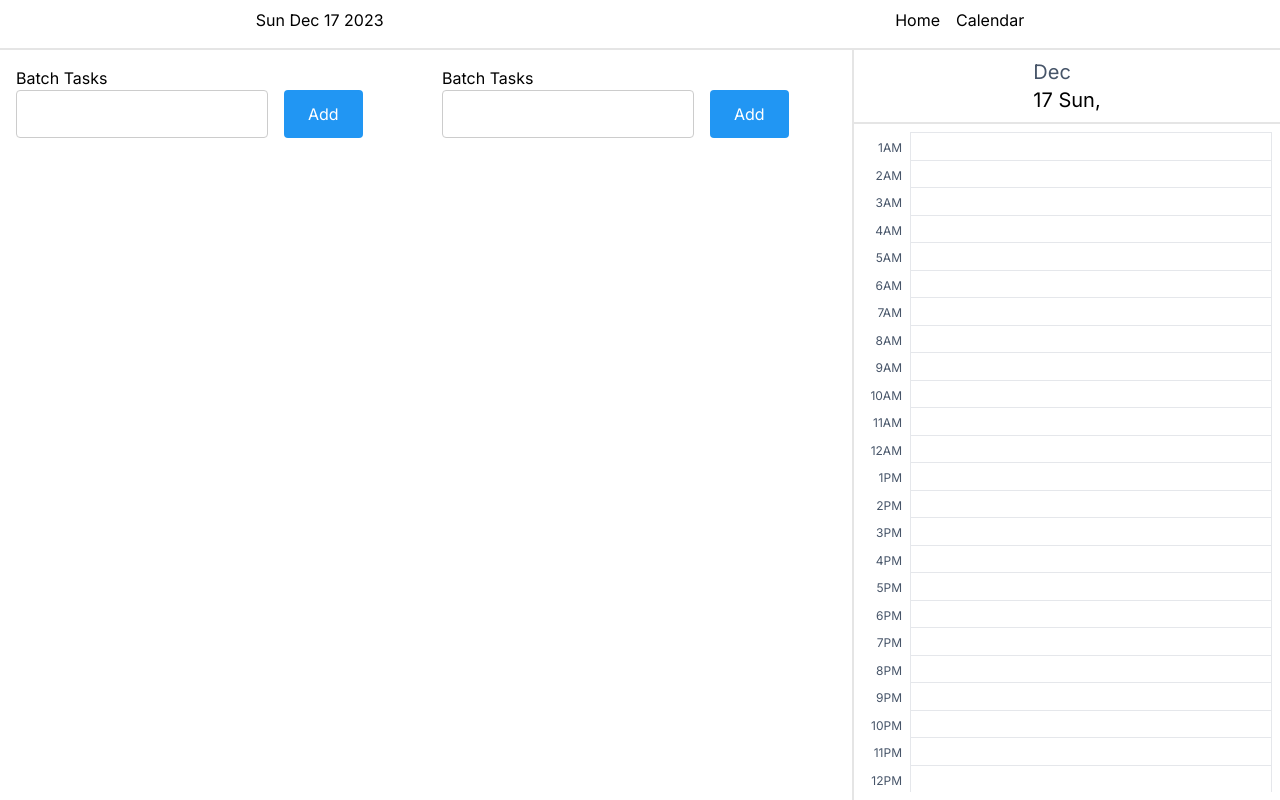
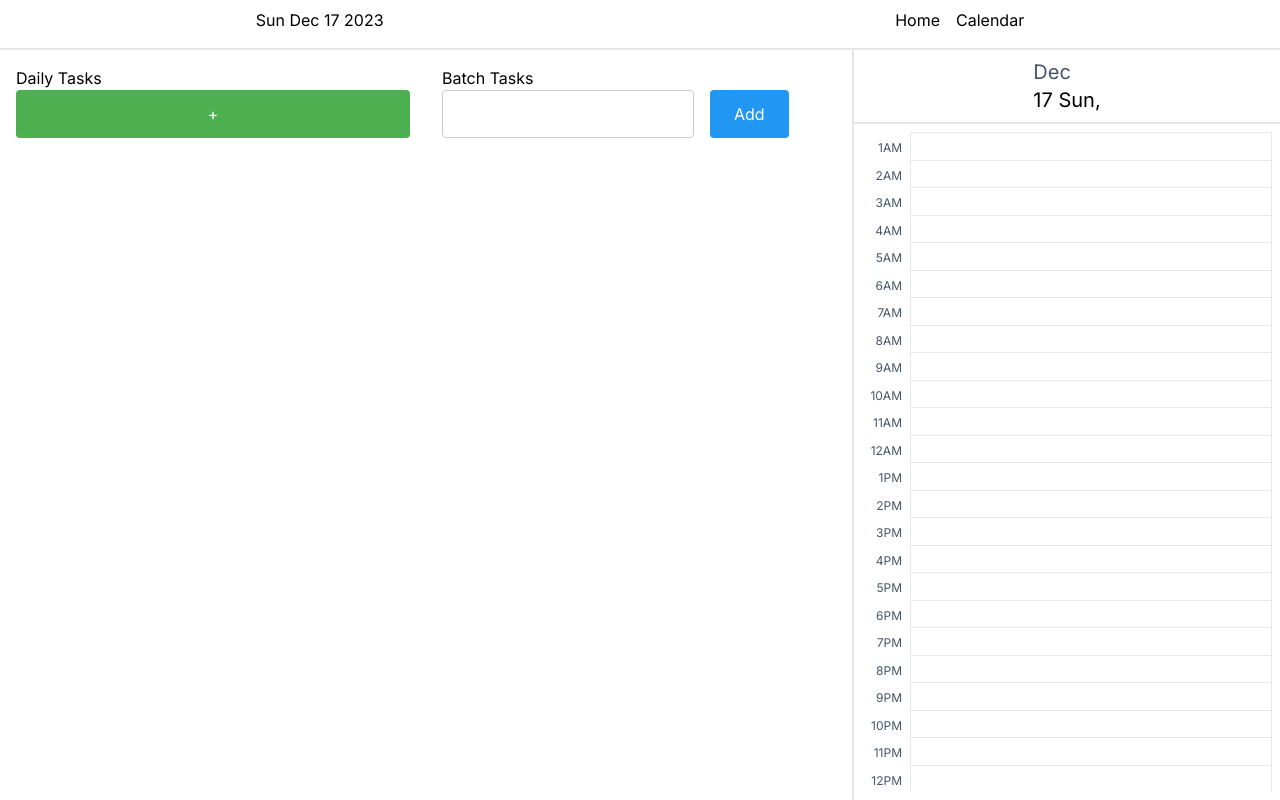
Before and after one commit to aitor-i/standard-directive-n2-web, a Next.js app: page /calendar in a window 1280 px wide. Built offline with nearby package versions, Linux system fonts and the light colour scheme.

Commit message:
ADD - Daily task lists

```diff
--- /dev/null
+++ b/src/components/TaskLists/DailyTaskList/DailyTaskList.tsx
@@ -0,0 +1,52 @@
+"use client";
+import React, { useState } from "react";
+
+export default function DailyTaskList() {
+  const [isModalOpen, setIsModalOpen] = useState(false);
+
+  const openModalHandler = () => {
+    setIsModalOpen(true);
+  };
+
+  const closeModalHandler = () => {
+    setIsModalOpen(false);
+  };
+
+  const onSubmitHandler = (event: React.FormEvent<HTMLFormElement>) => {
+    event.preventDefault();
+    console.log("submit!!!");
+    closeModalHandler();
+  };
+  return (
+    <div className="flex flex-col flex-1 p-4 ">
+      <h3>Daily Tasks</h3>
+      <button onClick={() => openModalHandler()} className="primary">
+        {" "}
+        +{" "}
+      </button>
+      {isModalOpen ? (
+        <div className="debug p-4">
+          <h4>Add a tasks</h4>
+          <form onSubmit={onSubmitHandler}>
+            <section>
+              <label htmlFor="">Task Name</label>
+              <input type="text" name="taskName" />
+            </section>
+            <section>
+              <label htmlFor="">Start Time</label>
+              <select>
+                <option>1AM </option>
+              </select>
+            </section>
+            <div className="flex gap-4">
+              <button onClick={() => console.log("AAAAA")} className="primary">
+                Save
+              </button>
+              <button className="danger">Dismiss</button>
+            </div>
+          </form>
+        </div>
+      ) : null}
+    </div>
+  );
+}
--- a/src/components/TaskLists/TaskLists.tsx
+++ b/src/components/TaskLists/TaskLists.tsx
@@ -1,11 +1,12 @@
 "use client";
 import React from "react";
 import BatchTaskList from "./BatchTaskList/BatchTaskList";
+import DailyTaskList from "./DailyTaskList/DailyTaskList";
 
 export default function TaskLists() {
   return (
     <div className="flex flex-1">
-      <BatchTaskList />
+      <DailyTaskList />
       <BatchTaskList />
     </div>
   );
```
